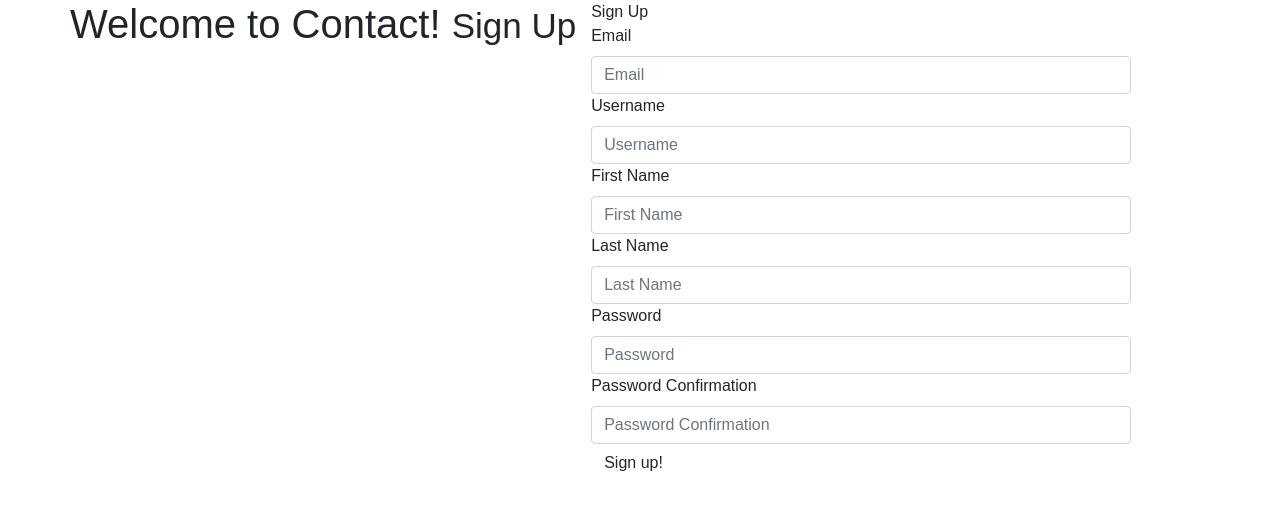
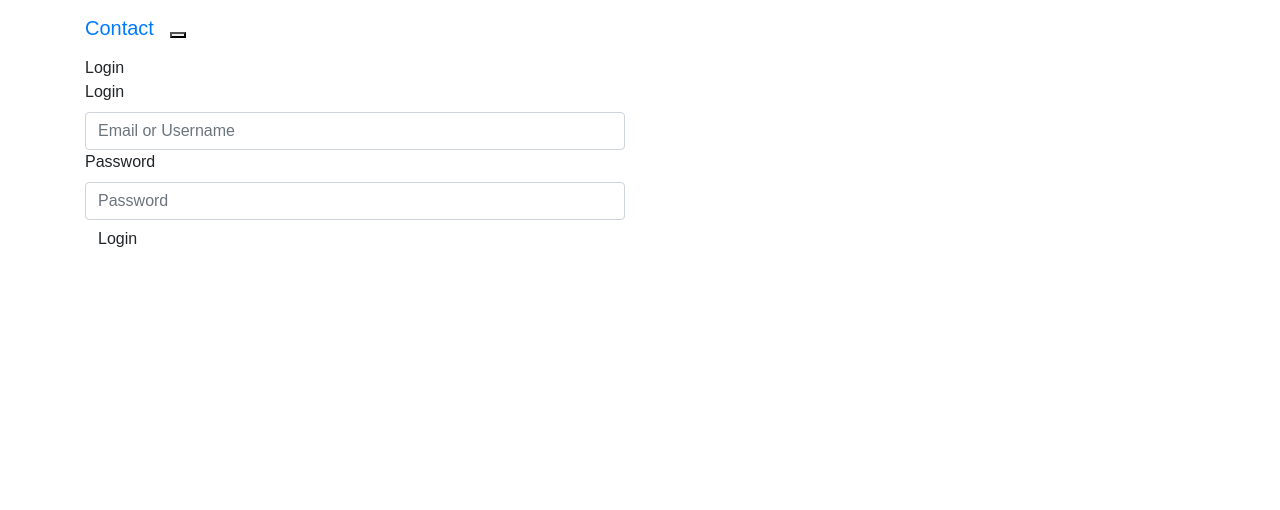
Before and after one commit to mhanberg/contact, a React app in the folder priv/contact-react/: page / in a window 1280 px wide. Shown: the top 510 px of the page. Built offline with nearby package versions, Linux system fonts and the light colour scheme.

Commit message:
Front end sign up, log in, and log out complete

```diff
--- a/priv/contact-react/src/App.js
+++ b/priv/contact-react/src/App.js
@@ -1,12 +1,58 @@
 import React from 'react';
-import Login from './components/Login'
+import {Alert} from 'react-bootstrap';
+import {isLoggedIn} from './util/session';
+import SignUp from './components/SignUp';
+import Login from './components/Login';
+import NavigationBar from './components/NavigationBar';
 import './App.css';
 
 class App extends React.Component {
+  constructor(props) {
+    super(props);
+
+    this.state = {
+      route: 'login',
+      loggedIn: isLoggedIn(),
+      alert: false
+    }
+  }
+
+  alert = () => {
+    return (
+      <Alert bsStyle={this.state.alert.style}>
+        {this.state.alert.message}
+      </Alert>
+    );
+  }
+
+  setAlert = ({style, message}) => {
+    this.setState({alert: {style, message}});
+    setTimeout(() => this.setState({alert: false}), 10000);
+  }
+
+  handleAuthClick = (route) => {
+    return () => {
+      this.setState({route, loggedIn: isLoggedIn()});
+    }
+  }
+
+  route = () => {
+    const noAuthRoute = this.state.route === 'login'
+      ? <Login handleAuthClick={this.handleAuthClick('home')}/>
+      : <SignUp setAlert={this.setAlert} handleAuthClick={this.handleAuthClick('login')}/>;
+    return isLoggedIn()
+      ? <div>You'e logged in!</div>
+      : noAuthRoute;
+  }
+
   render() {
     return (
-      <div className="container">
-        <Login></Login>
+      <div>
+        <NavigationBar handleAuthClick={this.handleAuthClick}></NavigationBar>
+        <div className="container">
+          {this.state.alert && this.alert()}
+          {this.route()}
+        </div>
       </div>
     );
   }
--- a/priv/contact-react/src/components/Login.js
+++ b/priv/contact-react/src/components/Login.js
@@ -1,6 +1,6 @@
 import React from 'react';
+import {putSession} from '../util/session';
 import request from 'superagent';
-import {snakeCase} from 'change-case';
 import {
   FormGroup,
   FormControl,
@@ -8,7 +8,6 @@ import {
   Row,
   Col,
   Panel,
-  PageHeader,
   HelpBlock,
   Button
 } from 'react-bootstrap';
@@ -18,16 +17,10 @@ class Login extends React.Component {
     super(props)
 
     this.state = {
-      email: '',
-      username: '',
-      firstName: '',
-      lastName: '',
-      password: '',
-      passwordConfirmation: '',
+      login: '',
+      password: ''
     }
   }
-
-  token = resp => resp.body.attributes.token;
 
   handleChange = key => {
     return  event => {
@@ -35,86 +28,57 @@ class Login extends React.Component {
     }
   }
 
-  signUp = () => {
+  submitOnEnter = (e) => e.key === 'Enter' && this.login();
+
+  login = () => {
     this.setState({isLoading: true});
     const{
-      email,
-      username,
-      firstName,
-      lastName,
-      password,
-      passwordConfirmation
+      login,
+      password
     } = this.state;
 
     request
-      .post('/api/v1/users')
+      .post('/api/v1/users/sign_in')
       .set('accept', 'application/vnd.api+json')
       .set('content-type', 'application/vnd.api+json')
       .send({
         data: {
           type: "users",
           attributes: {
-            email,
-            username,
-            first_name: firstName,
-            last_name: lastName,
-            password,
-            password_confirmation: passwordConfirmation
+            login,
+            password
           }
         }
       })
       .then(resp => {
-        alert('success!');
-        console.log(resp);
+        putSession(resp.body.data.attributes.token);
         this.setState({isLoading: false});
+        this.props.handleAuthClick();
       })
       .catch(err => {
-        alert(JSON.stringify(err.response.body.errors));
-        console.log(err.response);
-
-        this.setState({isLoading: false, validationState: 'error', errors: err.response.body.errors});
+        this.setState({isLoading: false, validationState: 'error', errors: 'Login/password is incorrect'});
       });
   }
-
-  error = error => this.state.errors && this.state.errors[snakeCase(error)] && this.state.errors[snakeCase(error)][0];
 
   render() {
     return(
       <Row>
-        <PageHeader>Welcome to Contact! <small>Sign Up</small></PageHeader>
         <Col xs={12} lg={6} lgOffset={3}>
           <Panel>
-            <Panel.Heading>Sign Up</Panel.Heading>
+            <Panel.Heading>Login</Panel.Heading>
             <Panel.Body>
               <FormGroup validationState={this.state.validationState}>
-                <ControlLabel>Email</ControlLabel>
-                <FormControl value={this.state.email} type='email' placeholder="Email" onChange={this.handleChange('email')} />
-                <HelpBlock> {this.error('email')} </HelpBlock>
-
-                <ControlLabel>Username</ControlLabel>
-                <FormControl value={this.state.username} placeholder="Username" onChange={this.handleChange('username')} />
-                <HelpBlock> {this.error('username')} </HelpBlock>
-
-                <ControlLabel>First Name</ControlLabel>
-                <FormControl value={this.state.firstName} placeholder="First Name" onChange={this.handleChange('firstName')} />
-                <HelpBlock> {this.error('firstName')} </HelpBlock>
-
-                <ControlLabel>Last Name</ControlLabel>
-                <FormControl value={this.state.lastName} placeholder="Last Name" onChange={this.handleChange('lastName')} />
-                <HelpBlock> {this.error('lastName')} </HelpBlock>
+                <ControlLabel>Login</ControlLabel>
+                <FormControl onKeyPress={this.submitOnEnter} value={this.state.login}  placeholder="Email or Username" onChange={this.handleChange('login')} />
 
                 <ControlLabel>Password</ControlLabel>
-                <FormControl value={this.state.password} type='password' placeholder="Password" onChange={this.handleChange('password')} />
-                <HelpBlock> {this.error('password')} </HelpBlock>
-
-                <ControlLabel>Password Confirmation</ControlLabel>
-                <FormControl value={this.state.passwordConfirmation} type='password' placeholder="Password Confirmation" onChange={this.handleChange('passwordConfirmation')} />
-                <HelpBlock> {this.error('passwordConfirmation')} </HelpBlock>
+                <FormControl onKeyPress={this.submitOnEnter} value={this.state.password} type='password' placeholder="Password" onChange={this.handleChange('password')} />
+                <HelpBlock> {this.state.errors} </HelpBlock>
 
                 <Button
-                  onClick={this.state.isLoading ? null : this.signUp}
+                  onClick={this.state.isLoading ? null : this.login}
                   disabled={this.state.isLoading}>
-                  {this.state.isLoading ? 'Loading...' : 'Sign up!'}
+                  {this.state.isLoading ? 'Loading...' : 'Login'}
                 </Button>
               </FormGroup>
             </Panel.Body>
--- /dev/null
+++ b/priv/contact-react/src/components/NavigationBar.js
@@ -0,0 +1,55 @@
+import React from 'react';
+import {
+  Navbar,
+  Nav,
+  NavItem
+} from 'react-bootstrap';
+
+import {
+  isLoggedIn,
+  destroySession
+} from '../util/session'
+
+const logOut = callback => {
+  destroySession();
+  return callback;
+}
+const NavOptions = (handleClick) => {
+  return isLoggedIn()
+    ? loggedInOptions(handleClick)
+    : loggedOutOptions(handleClick);
+}
+const loggedOutOptions = (handleAuthClick) => {
+  return(
+    <Nav pullRight>
+      <NavItem eventKey={1} onClick={handleAuthClick('login')}>
+        Login
+      </NavItem>
+      <NavItem eventKey={2} onClick={handleAuthClick('signUp')}>
+        Sign Up
+      </NavItem>
+    </Nav>
+  );
+}
+const loggedInOptions = (handleAuthClick) => {
+  return <Nav pullRight><NavItem eventKey={1} onClick={logOut(handleAuthClick('login'))}>Log out</NavItem></Nav>;
+}
+const NavigationBar = (props) => {
+  const {handleAuthClick} = props;
+
+  return(
+    <Navbar inverse collapseOnSelect>
+      <Navbar.Header>
+        <Navbar.Brand>
+          <a href="#brand">Contact</a>
+        </Navbar.Brand>
+        <Navbar.Toggle />
+      </Navbar.Header>
+      <Navbar.Collapse>
+        {NavOptions(handleAuthClick)}
+      </Navbar.Collapse>
+    </Navbar>
+  );
+}
+
+export default NavigationBar;
--- /dev/null
+++ b/priv/contact-react/src/components/SignUp.js
@@ -0,0 +1,122 @@
+import React from 'react';
+import request from 'superagent';
+import {snakeCase} from 'change-case';
+import {
+  FormGroup,
+  FormControl,
+  ControlLabel,
+  Row,
+  Col,
+  Panel,
+  HelpBlock,
+  Button
+} from 'react-bootstrap';
+
+class SignUp extends React.Component {
+  constructor(props) {
+    super(props)
+
+    this.state = {
+      email: '',
+      username: '',
+      firstName: '',
+      lastName: '',
+      password: '',
+      passwordConfirmation: '',
+    }
+  }
+
+  handleChange = key => {
+    return  event => {
+      this.setState({[key]: event.target.value});
+    }
+  }
+
+  submitOnEnter = (e) => e.key === 'Enter' && this.signUp();
+
+  signUp = () => {
+    this.setState({isLoading: true});
+    const{
+      email,
+      username,
+      firstName,
+      lastName,
+      password,
+      passwordConfirmation
+    } = this.state;
+
+    request
+      .post('/api/v1/users')
+      .set('accept', 'application/vnd.api+json')
+      .set('content-type', 'application/vnd.api+json')
+      .send({
+        data: {
+          type: "users",
+          attributes: {
+            email,
+            username,
+            first_name: firstName,
+            last_name: lastName,
+            password,
+            password_confirmation: passwordConfirmation
+          }
+        }
+      })
+      .then(resp => {
+        this.setState({isLoading: false});
+        this.props.setAlert({style: 'success', message: "You've successfully signed up, time to log in!"});
+        this.props.handleAuthClick();
+      })
+      .catch(err => {
+        this.setState({isLoading: false, validationState: 'error', errors: err.response.body.errors});
+      });
+  }
+
+  error = error => this.state.errors && this.state.errors[snakeCase(error)] && this.state.errors[snakeCase(error)][0];
+
+  render() {
+    return(
+      <Row>
+        <Col xs={12} lg={6} lgOffset={3}>
+          <Panel>
+            <Panel.Heading>Sign Up</Panel.Heading>
+            <Panel.Body>
+              <FormGroup validationState={this.state.validationState}>
+                <ControlLabel>Email</ControlLabel>
+                <FormControl onKeyPress={this.submitOnEnter} value={this.state.email} type='email' placeholder="Email" onChange={this.handleChange('email')} />
+                <HelpBlock> {this.error('email')} </HelpBlock>
+
+                <ControlLabel>Username</ControlLabel>
+                <FormControl onKeyPress={this.submitOnEnter} value={this.state.username} placeholder="Username" onChange={this.handleChange('username')} />
+                <HelpBlock> {this.error('username')} </HelpBlock>
+
+                <ControlLabel>First Name</ControlLabel>
+                <FormControl onKeyPress={this.submitOnEnter} value={this.state.firstName} placeholder="First Name" onChange={this.handleChange('firstName')} />
+                <HelpBlock> {this.error('firstName')} </HelpBlock>
+
+                <ControlLabel>Last Name</ControlLabel>
+                <FormControl onKeyPress={this.submitOnEnter} value={this.state.lastName} placeholder="Last Name" onChange={this.handleChange('lastName')} />
+                <HelpBlock> {this.error('lastName')} </HelpBlock>
+
+                <ControlLabel>Password</ControlLabel>
+                <FormControl onKeyPress={this.submitOnEnter} value={this.state.password} type='password' placeholder="Password" onChange={this.handleChange('password')} />
+                <HelpBlock> {this.error('password')} </HelpBlock>
+
+                <ControlLabel>Password Confirmation</ControlLabel>
+                <FormControl onKeyPress={this.submitOnEnter} value={this.state.passwordConfirmation} type='password' placeholder="Password Confirmation" onChange={this.handleChange('passwordConfirmation')} />
+                <HelpBlock> {this.error('passwordConfirmation')} </HelpBlock>
+
+                <Button
+                  onClick={this.state.isLoading ? null : this.signUp}
+                  disabled={this.state.isLoading}>
+                  {this.state.isLoading ? 'Loading...' : 'Sign up!'}
+                </Button>
+              </FormGroup>
+            </Panel.Body>
+          </Panel>
+        </Col>
+      </Row>
+    );
+  }
+}
+export default SignUp;
```
Also changed, not shown: priv/contact-react/src/util/session.js (+12 -4 lines).
